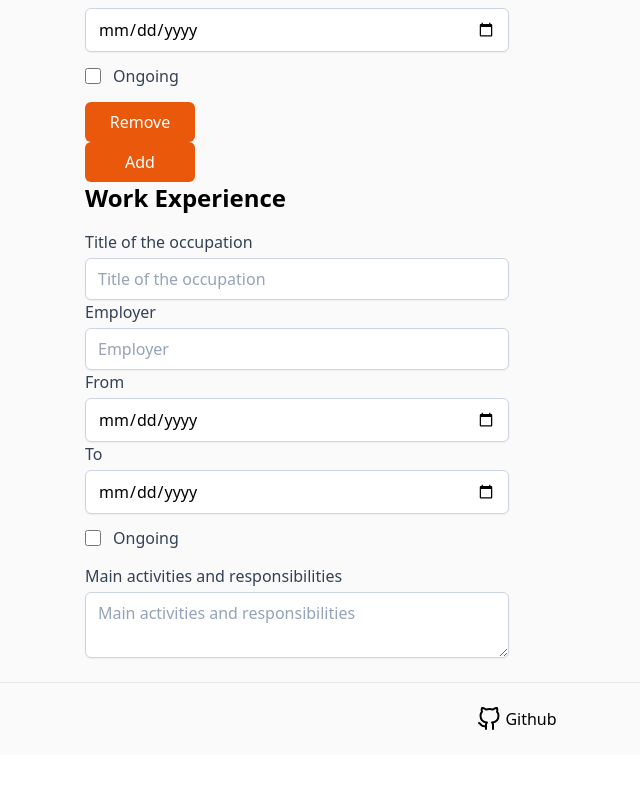
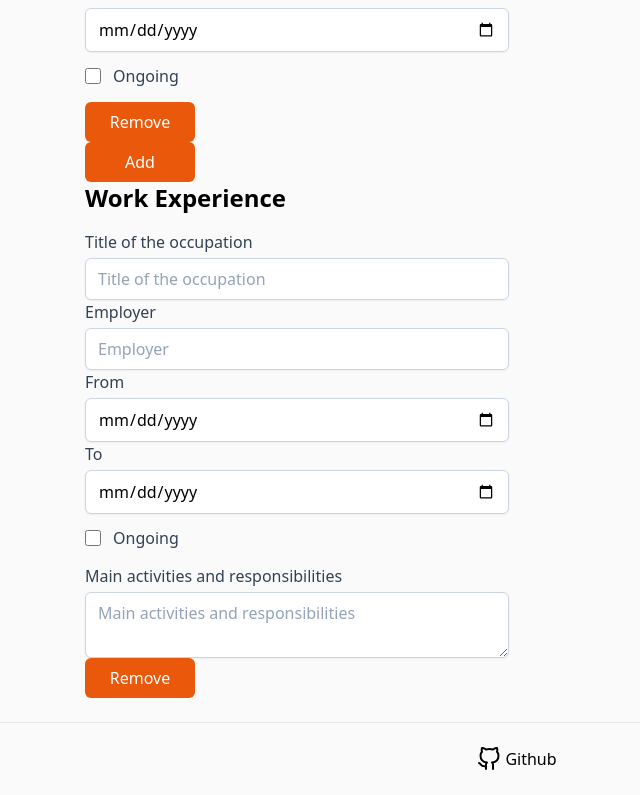
Before and after one commit to greqov/odin-cv-app, a React app: page / in a window 1280 px wide. Shown: the part 741-1536 px from the top of the page, without its empty margins (123-763 px from the left). Before the commit the page ends 1496 px from the top, so only its background shows below. Built offline with nearby package versions, Linux system fonts and the light colour scheme.

Commit message:
Work: add 'Remove' button

```diff
--- a/src/js/components/Main.js
+++ b/src/js/components/Main.js
@@ -40,7 +40,7 @@ export default class Main extends Component {
 
     this.handleChange = this.handleChange.bind(this);
     this.addEducationItem = this.addEducationItem.bind(this);
-    this.removeEducationItem = this.removeEducationItem.bind(this);
+    this.removeItem = this.removeItem.bind(this);
   }
 
   handleChange(e, data) {
@@ -66,7 +66,7 @@ export default class Main extends Component {
     });
   }
 
-  removeEducationItem(e, data) {
+  removeItem(e, data) {
     const { id, category } = data;
     this.setState({
       [category]: this.state.education.filter((i) => i.id !== id),
@@ -120,7 +120,7 @@ export default class Main extends Component {
             handleChange={(e) => this.handleChange(e, data)}
           />
 
-          <Button label="Remove" handleClick={(e) => this.removeEducationItem(e, data)} />
+          <Button label="Remove" handleClick={(e) => this.removeItem(e, data)} />
         </div>
       );
     });
@@ -177,6 +177,8 @@ export default class Main extends Component {
             value={notes}
             handleChange={(e) => this.handleChange(e, data)}
           />
+
+          <Button label="Remove" handleClick={(e) => this.removeItem(e, data)} />
         </div>
       );
     });
```
